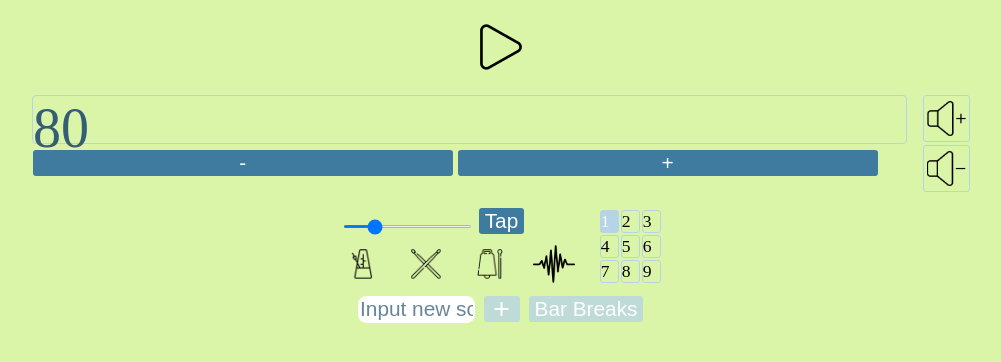
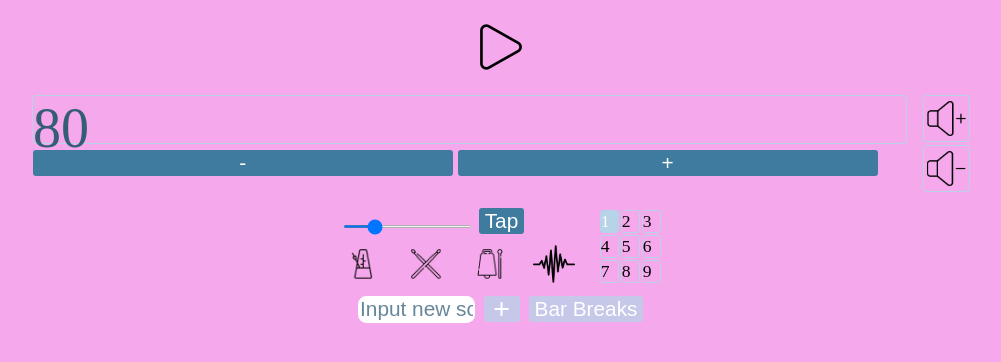
Before and after one commit to nim2rod/metronome_pwa, a website: page public/index.html in a window 1280 px wide. Shown: the whole page, without its empty margins (139-1140 px from the left). Drawn offline with Linux system fonts and the light colour scheme.

Commit message:
CHANGE BACKGROUND COLOR

```diff
--- a/public/popup.css
+++ b/public/popup.css
@@ -3,7 +3,7 @@ body {
     padding: 7px;
     margin: 0;
     /* background-color: #cae3ef57; */
-    background-color: #98e40057;
+    background-color: #e400c957;
     /* text-align-last: center; */
     -webkit-font-smoothing: antialiased;
 }
```
Also changed, not shown: 1 other file.
